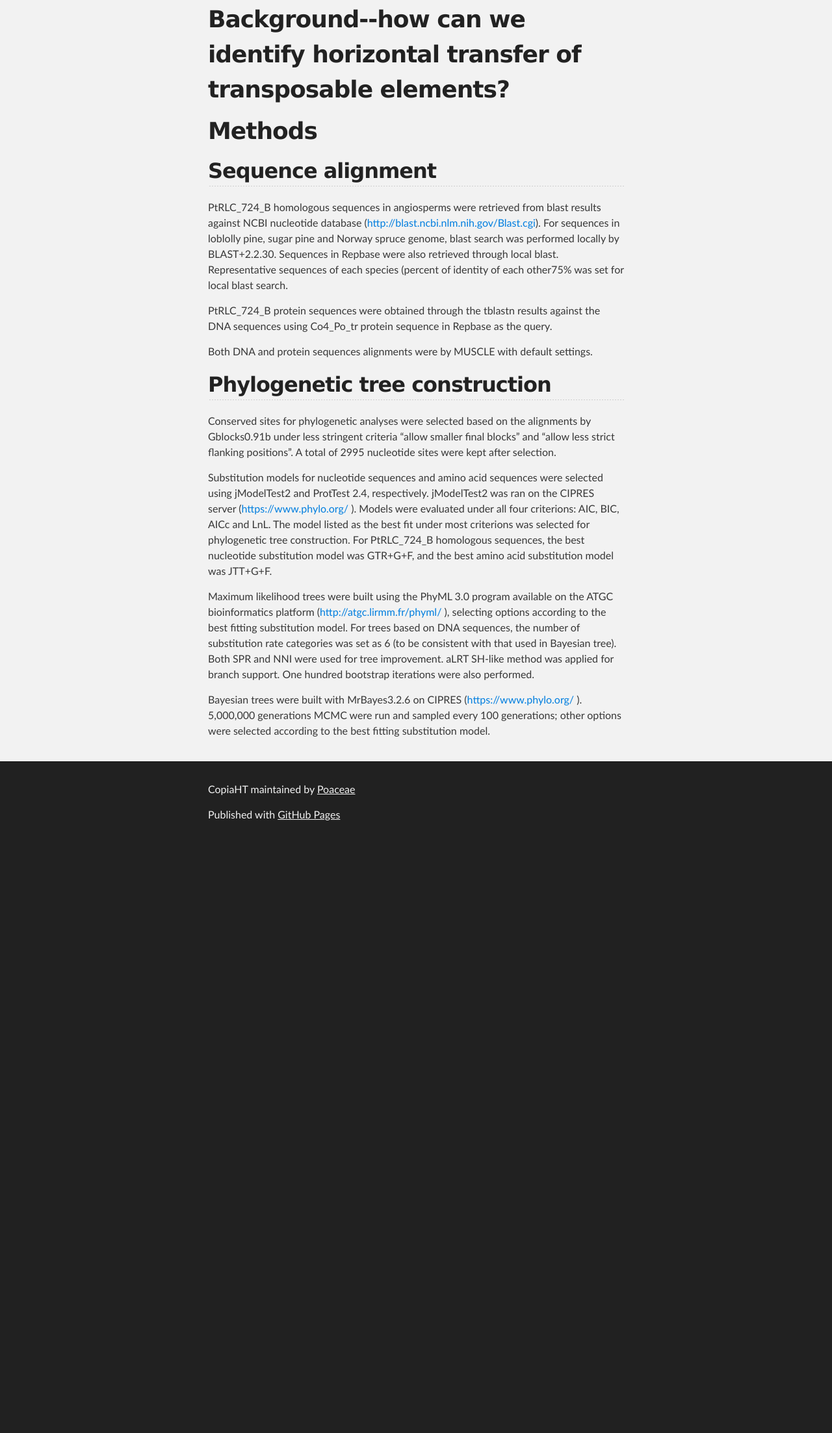
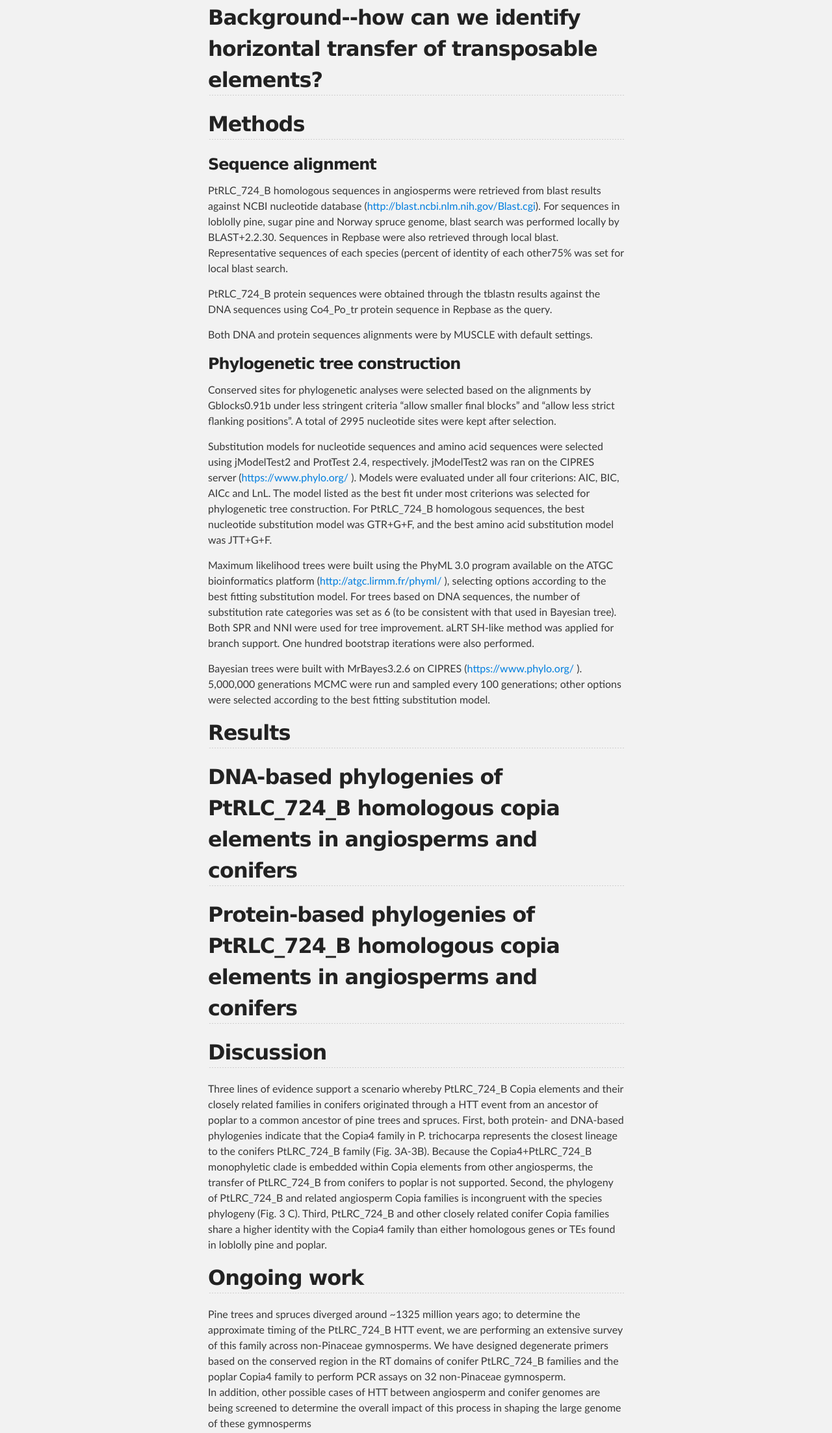
Before and after one commit to Poaceae/CopiaHT, a plain HTML site: page index.html in a window 1280 px wide. Shown: the part 293-2499 px from the top of the page at 65% size. Before the commit the page ends 1594 px from the top, so only its background shows below. Drawn offline with Linux system fonts and the light colour scheme.

```diff
--- a/index.html
+++ b/index.html
@@ -31,14 +31,14 @@
     <!-- MAIN CONTENT -->
     <div id="main_content_wrap" class="outer">
       <section id="main_content" class="inner">
-        <h1>
-<a id="background--how-can-we-identify-horizontal-transfer-of-transposable-elements" class="anchor" href="#background--how-can-we-identify-horizontal-transfer-of-transposable-elements" aria-hidden="true"><span class="octicon octicon-link"></span></a>Background--how can we identify horizontal transfer of transposable elements?</h1>
-
-<h1>
-<a id="methods" class="anchor" href="#methods" aria-hidden="true"><span class="octicon octicon-link"></span></a>Methods</h1>
+        <h2>
+<a id="background--how-can-we-identify-horizontal-transfer-of-transposable-elements" class="anchor" href="#background--how-can-we-identify-horizontal-transfer-of-transposable-elements" aria-hidden="true"><span class="octicon octicon-link"></span></a>Background--how can we identify horizontal transfer of transposable elements?</h2>
 
 <h2>
-<a id="sequence-alignment" class="anchor" href="#sequence-alignment" aria-hidden="true"><span class="octicon octicon-link"></span></a>Sequence alignment</h2>
+<a id="methods" class="anchor" href="#methods" aria-hidden="true"><span class="octicon octicon-link"></span></a>Methods</h2>
+
+<h3>
+<a id="sequence-alignment" class="anchor" href="#sequence-alignment" aria-hidden="true"><span class="octicon octicon-link"></span></a>Sequence alignment</h3>
 
 <p>PtRLC_724_B homologous sequences in angiosperms were retrieved from blast results against NCBI nucleotide database (<a href="http://blast.ncbi.nlm.nih.gov/Blast.cgi">http://blast.ncbi.nlm.nih.gov/Blast.cgi</a>). For sequences in loblolly pine, sugar pine and Norway spruce genome, blast search was performed locally by BLAST+2.2.30. Sequences in Repbase were also retrieved through local blast. Representative sequences of each species (percent of identity of each other75% was set for local blast search.</p>
 
@@ -46,8 +46,8 @@
 
 <p>Both DNA and protein sequences alignments were by MUSCLE  with default settings.</p>
 
-<h2>
-<a id="phylogenetic-tree-construction" class="anchor" href="#phylogenetic-tree-construction" aria-hidden="true"><span class="octicon octicon-link"></span></a>Phylogenetic tree construction</h2>
+<h3>
+<a id="phylogenetic-tree-construction" class="anchor" href="#phylogenetic-tree-construction" aria-hidden="true"><span class="octicon octicon-link"></span></a>Phylogenetic tree construction</h3>
 
 <p>Conserved sites for phylogenetic analyses were  selected based on the alignments by Gblocks0.91b under less stringent criteria “allow smaller final blocks” and “allow less strict flanking positions”. A total of 2995  nucleotide sites were kept after selection.</p>
 
@@ -56,6 +56,30 @@
 <p>Maximum likelihood trees were built using the PhyML 3.0 program available on the ATGC bioinformatics platform (<a href="http://atgc.lirmm.fr/phyml/">http://atgc.lirmm.fr/phyml/</a> ), selecting options according to the best fitting substitution model. For trees based on DNA sequences, the number of substitution rate categories was set as 6 (to be consistent with that used in Bayesian tree). Both SPR and NNI were used for tree improvement. aLRT SH-like method was applied for branch support. One hundred  bootstrap iterations were also performed. </p>
 
 <p>Bayesian trees were built with MrBayes3.2.6 on CIPRES (<a href="https://www.phylo.org/">https://www.phylo.org/</a> ). 5,000,000 generations MCMC were run and sampled every 100 generations; other options were selected according to the best fitting substitution model.</p>
+
+<h2>
+<a id="results" class="anchor" href="#results" aria-hidden="true"><span class="octicon octicon-link"></span></a>Results</h2>
+
+<h2>
+<a id="dna-based-phylogenies-of-ptrlc_724_b-homologous-copia-elements-in-angiosperms-and-conifers" class="anchor" href="#dna-based-phylogenies-of-ptrlc_724_b-homologous-copia-elements-in-angiosperms-and-conifers" aria-hidden="true"><span class="octicon octicon-link"></span></a>DNA-based phylogenies of PtRLC_724_B homologous copia elements in angiosperms and conifers</h2>
+
+<h2>
+<a id="protein-based-phylogenies-of-ptrlc_724_b-homologous-copia-elements-in-angiosperms-and-conifers" class="anchor" href="#protein-based-phylogenies-of-ptrlc_724_b-homologous-copia-elements-in-angiosperms-and-conifers" aria-hidden="true"><span class="octicon octicon-link"></span></a>Protein-based phylogenies of PtRLC_724_B homologous copia elements in angiosperms and conifers</h2>
+
+<h2>
+<a id="discussion" class="anchor" href="#discussion" aria-hidden="true"><span class="octicon octicon-link"></span></a>Discussion</h2>
+
+<p>Three lines of evidence support a scenario whereby PtLRC_724_B Copia elements and their closely related families in conifers originated through a HTT
+event from an ancestor of poplar to a common ancestor of pine trees and spruces.
+First, both protein- and DNA-based phylogenies indicate that the Copia4 family in P. trichocarpa represents the closest lineage to the conifers PtLRC_724_B family (Fig. 3A-3B).  Because the Copia4+PtLRC_724_B monophyletic clade is embedded within Copia elements from other angiosperms, the transfer of PtLRC_724_B from conifers to poplar is not supported.
+Second, the phylogeny of PtLRC_724_B and related angiosperm Copia families is incongruent with the species phylogeny (Fig. 3 C).
+Third, PtLRC_724_B and other closely related conifer Copia families share a higher identity with the Copia4 family than either homologous genes or TEs found in loblolly pine and poplar.</p>
+
+<h2>
+<a id="ongoing-work" class="anchor" href="#ongoing-work" aria-hidden="true"><span class="octicon octicon-link"></span></a>Ongoing work</h2>
+
+<p>Pine trees and spruces diverged around ~1325 million years ago; to determine the approximate timing of the PtLRC_724_B HTT event, we are performing an extensive survey of this family across non-Pinaceae gymnosperms.  We have designed degenerate primers based on the conserved region in the RT domains of conifer PtLRC_724_B families and the poplar Copia4 family to perform PCR assays on 32 non-Pinaceae gymnosperm.<br>
+In addition, other possible cases of HTT between angiosperm and conifer genomes are being screened to determine the overall impact of this process in shaping the large genome of these gymnosperms</p>
       </section>
     </div>
 
```
Also changed, not shown: params.json (+1 -1 lines).
